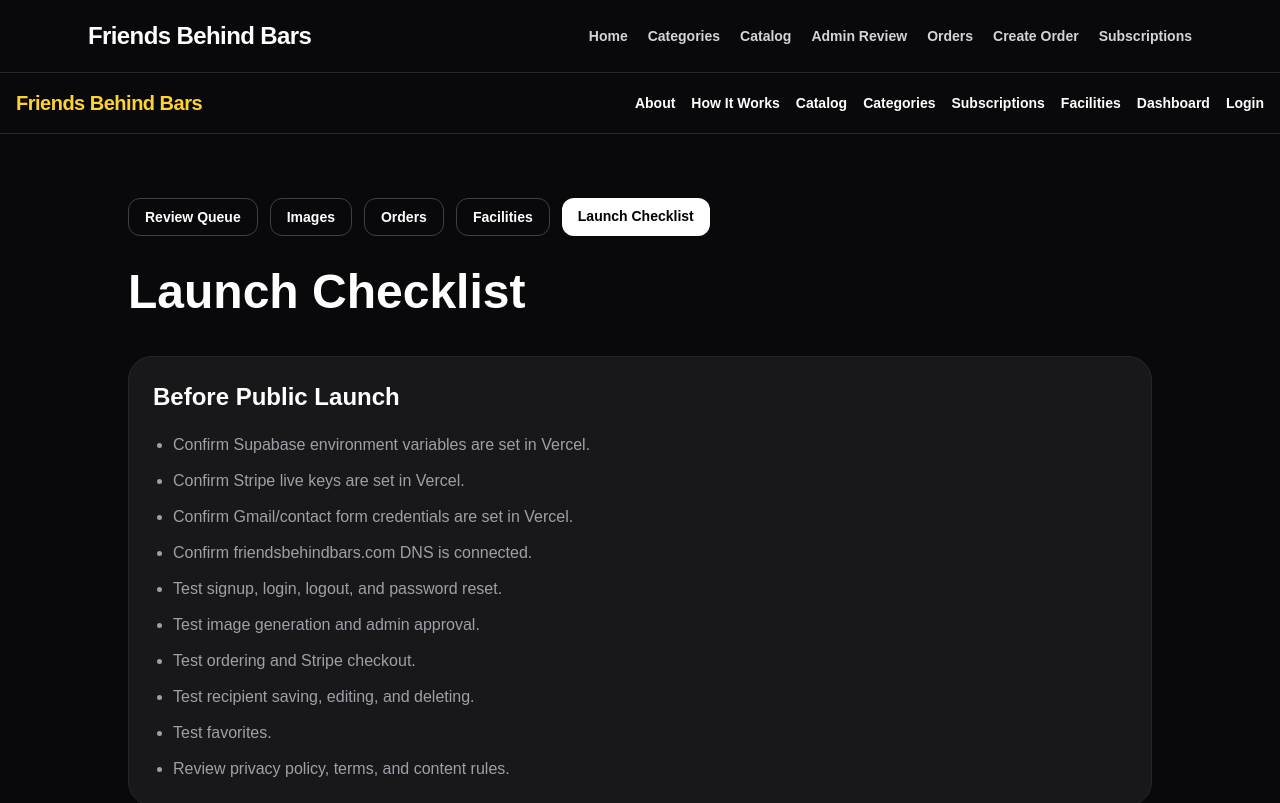
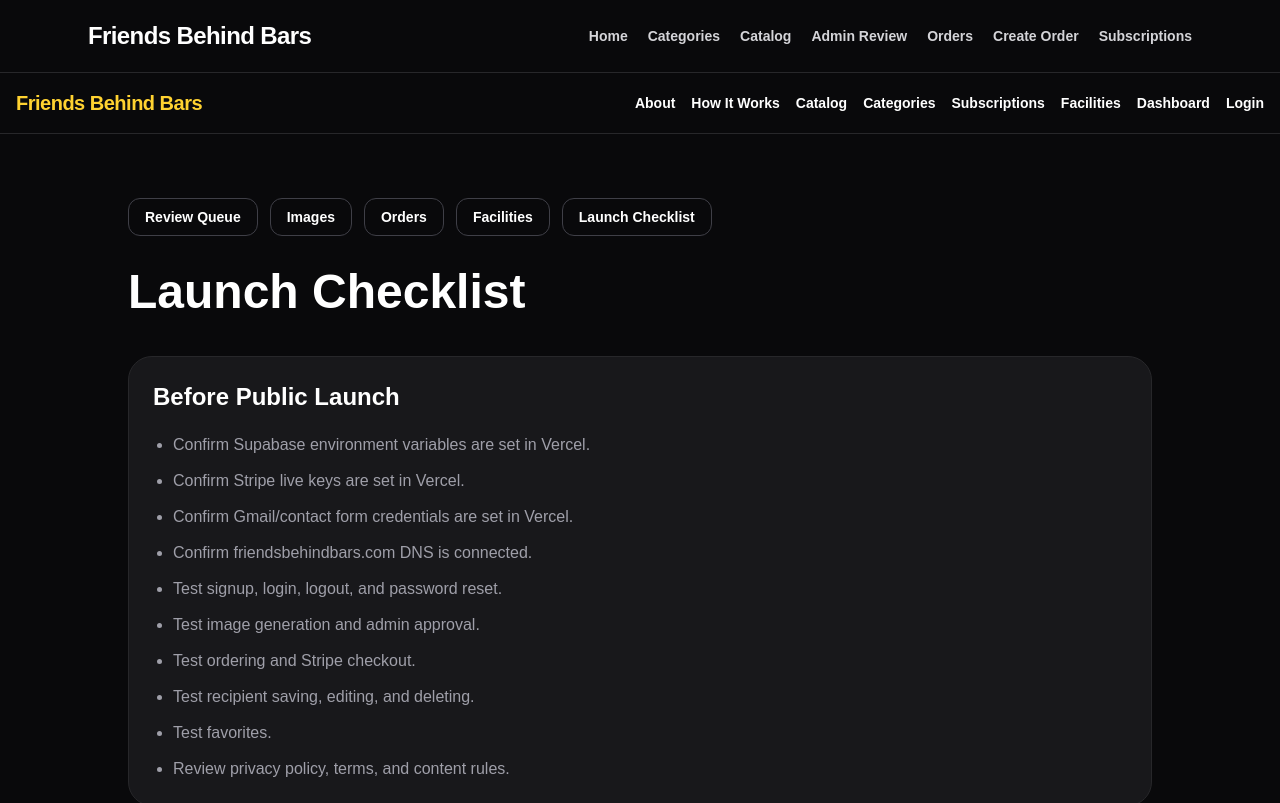
Before and after one commit to ssoup111/gary-project, a Next.js app: page /admin/checklist in a window 1280 px wide. Shown: the top 803 px of the page. Built offline with nearby package versions, Linux system fonts and the light colour scheme.

Commit message:
Use reusable admin nav on checklist

```diff
--- a/app/admin/checklist/page.tsx
+++ b/app/admin/checklist/page.tsx
@@ -1,4 +1,4 @@
-import Link from "next/link";
+import AdminNav from "@/components/admin/AdminNav";
 
 export default function AdminChecklistPage() {
   const sections = [
@@ -42,19 +42,7 @@ export default function AdminChecklistPage() {
   return (
     <main className="min-h-screen bg-zinc-950 px-6 py-16 text-white">
       <div className="mx-auto max-w-5xl">
-        <div className="mb-8 flex flex-wrap gap-3">
-          <Link href="/admin" className="rounded-xl border border-zinc-700 px-4 py-2 text-sm font-black text-white hover:border-amber-400">
-            Review Queue
-          </Link>
-          <Link href="/admin/images" className="rounded-xl border border-zinc-700 px-4 py-2 text-sm font-black text-white hover:border-amber-400">
-            Images
-          </Link>
-          <Link href="/admin/orders" className="rounded-xl border border-zinc-700 px-4 py-2 text-sm font-black text-white hover:border-amber-400">Orders</Link>
-          <Link href="/admin/facilities" className="rounded-xl border border-zinc-700 px-4 py-2 text-sm font-black text-white hover:border-amber-400">Facilities</Link>
-          <Link href="/admin/checklist" className="rounded-xl bg-white px-4 py-2 text-sm font-black text-black">
-            Launch Checklist
-          </Link>
-        </div>
+        <AdminNav />
 
         <h1 className="text-5xl font-black">Launch Checklist</h1>
 
```
